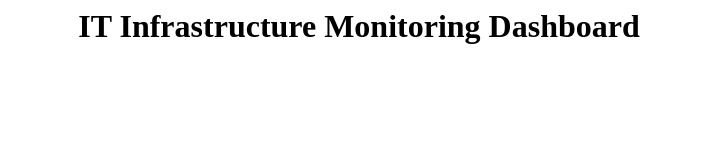
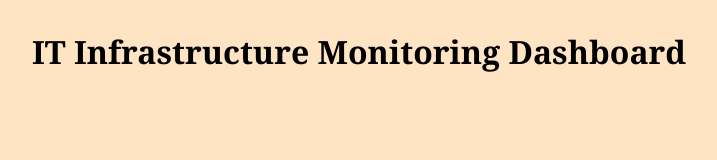
Before and after one commit to S1rWizz/IT-Infrastructure-Monitoring-Dashboard, a plain HTML site: page index.html in a window 1280 px wide. Shown: the whole page, without its empty margins (281-998 px from the left). Drawn offline with Linux system fonts and the light colour scheme.

Commit message:
Added color to background and learned to align text

```diff
--- a/index.css
+++ b/index.css
@@ -1,3 +1,11 @@
 .center {
     text-align: center;
 }
+.body{
+    background-color: bisque;
+}
+
+#main-title{
+    font-family: Cambria, Cochin, Georgia, Times, 'Times New Roman', serif;
+    margin-top: 30px;
+}
--- a/index.html
+++ b/index.html
@@ -5,8 +5,8 @@
             IT Infrastructure Monitoring Dashboard
         </title>
     </head>
-    <body>
-        <h1 class="center">
+    <body class="body">
+        <h1 class="center" id="main-title">
             IT Infrastructure Monitoring Dashboard
         </h1>
     </body>
```
